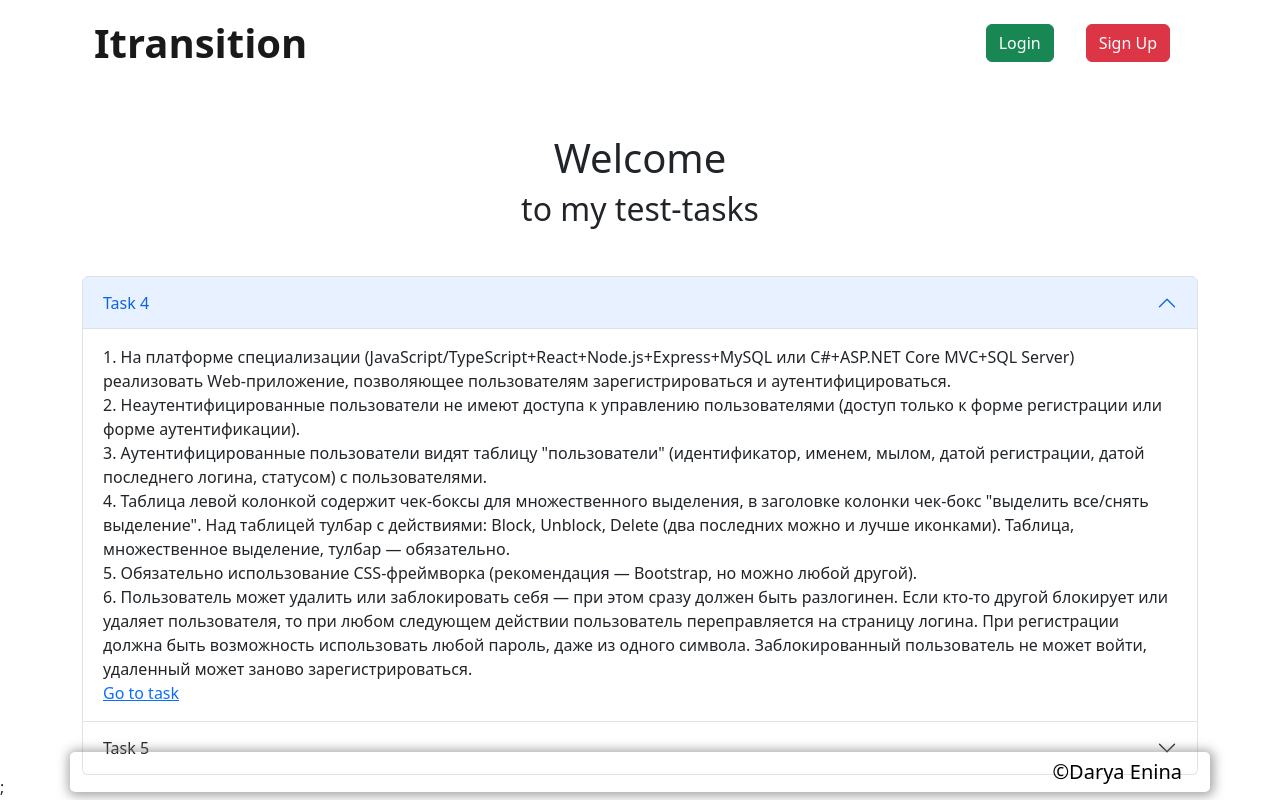
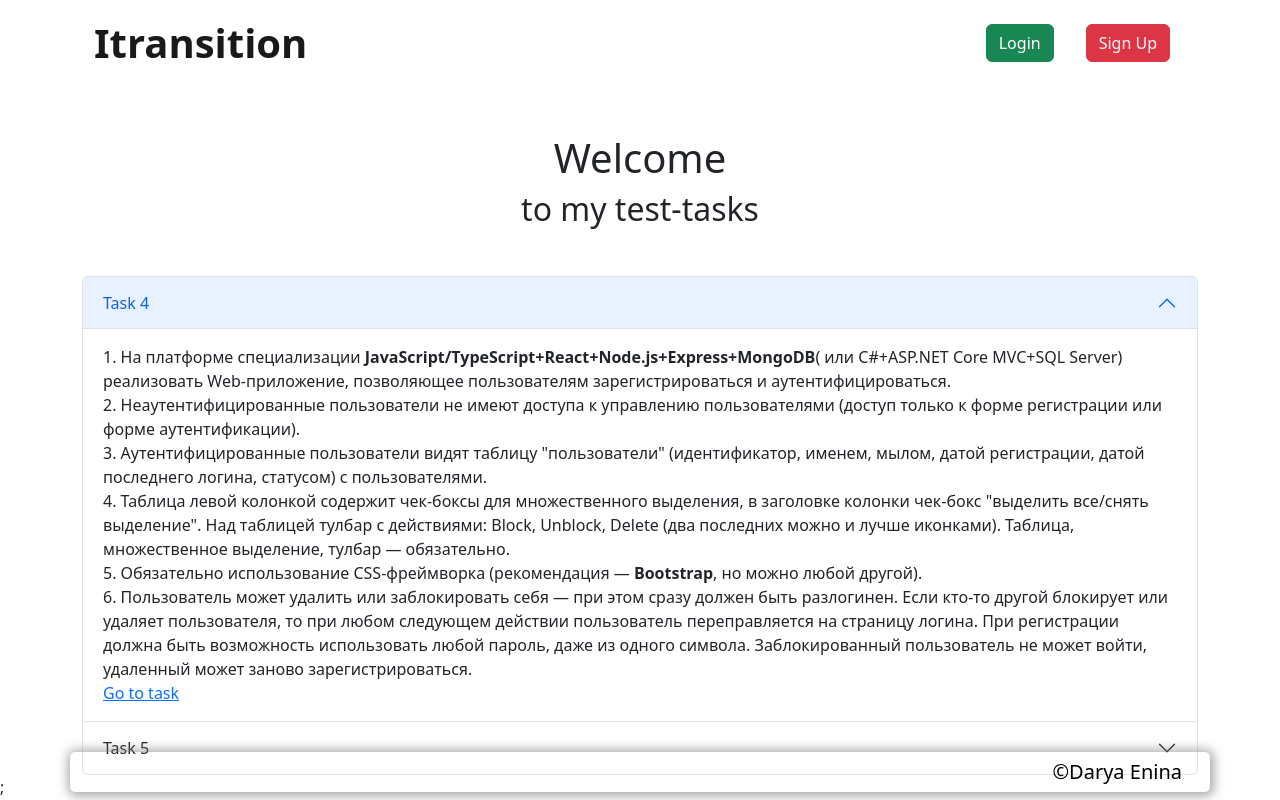
Before and after one commit to DaryaEnina/MERN-APP, a React (Create React App) app in the folder client/: page / in a window 1280 px wide. Built offline with nearby package versions, Linux system fonts and the light colour scheme.

Commit message:
feat: self-block and delete

```diff
--- a/client/src/Components/taskList.jsx
+++ b/client/src/Components/taskList.jsx
@@ -7,10 +7,10 @@ const TaskList = () => {
       <Accordion.Item eventKey="0">
         <Accordion.Header>Task 4</Accordion.Header>
         <Accordion.Body>
-          1. На платформе специализации
-          (JavaScript/TypeScript+React+Node.js+Express+MySQL или C#+ASP.NET Core
-          MVC+SQL Server) реализовать Web-приложение, позволяющее пользователям
-          зарегистрироваться и аутентифицироваться.
+          1. На платформе специализации{" "}
+          <strong>JavaScript/TypeScript+React+Node.js+Express+MongoDB</strong>
+          ( или C#+ASP.NET Core MVC+SQL Server) реализовать Web-приложение,
+          позволяющее пользователям зарегистрироваться и аутентифицироваться.
           <br />
           2. Неаутентифицированные пользователи не имеют доступа к управлению
           пользователями (доступ только к форме регистрации или форме
@@ -23,8 +23,8 @@ const TaskList = () => {
           выделение". Над таблицей тулбар с действиями: Block, Unblock, Delete
           (два последних можно и лучше иконками). Таблица, множественное
           выделение, тулбар — обязательно. <br />
-          5. Обязательно использование CSS-фреймворка (рекомендация — Bootstrap,
-          но можно любой другой). <br />
+          5. Обязательно использование CSS-фреймворка (рекомендация —{" "}
+          <strong>Bootstrap</strong>, но можно любой другой). <br />
           6. Пользователь может удалить или заблокировать себя — при этом сразу
           должен быть разлогинен. Если кто-то другой блокирует или удаляет
           пользователя, то при любом следующем действии пользователь
--- a/client/src/hooks/login.hook.js
+++ b/client/src/hooks/login.hook.js
@@ -9,7 +9,6 @@ export const useLogin = () => {
   const login = useCallback((jwtToken, id) => {
     setToken(jwtToken);
     setUserId(id);
-
     localStorage.setItem(
       storageName,
       JSON.stringify({ userId: id, token: jwtToken })
--- a/client/src/pages/table/tablePage.jsx
+++ b/client/src/pages/table/tablePage.jsx
@@ -1,14 +1,18 @@
 import React from "react";
 import axios from "axios";
-import { useState, useEffect, useCallback } from "react";
+import { useState, useEffect, useCallback, useContext } from "react";
 import { useHttp } from "../../hooks/http.hook";
 import { Container, Table, Button, Row, Col } from "react-bootstrap";
 import Header from "../../Components/Header/header";
+import { LoginContext } from "../../context/loginContext";
 
 const TablePage = () => {
   const [data, setData] = useState([]);
   const [rowItem, setRowItem] = useState([]);
   const { request } = useHttp();
+  const auth = useContext(LoginContext);
+
+  const storageData = JSON.parse(localStorage.getItem("userData"));
 
   const fetchUsers = useCallback(async () => {
     try {
@@ -35,7 +39,7 @@ const TablePage = () => {
 
   useEffect(() => {
     fetchUsers();
-  }, [fetchUsers, rowItem]);
+  }, [fetchUsers]);
 
   //BLOCK
   const onBlock = useCallback(
@@ -48,12 +52,19 @@ const TablePage = () => {
             headers: { "Content-Type": "application/json" },
           }
         );
-        fetchUsers();
       } catch (error) {
         console.log(error);
       }
+      for (let i = 0; i < rowItem.length; i++) {
+        if (storageData.userId === rowItem[i]) {
+          auth.logOut();
+        } else {
+          fetchUsers();
+        }
+      }
     },
-    [fetchUsers]
+
+    [fetchUsers, auth, storageData, rowItem]
   );
 
   //UNBLOCK
@@ -68,8 +79,6 @@ const TablePage = () => {
           }
         );
         fetchUsers();
-        //TODO убрать чекбоксы после блок/анблок
-        //заняться функционалом блок=х-з
       } catch (error) {
         console.log(error);
       }
@@ -78,7 +87,8 @@ const TablePage = () => {
   );
 
   //DELETE
-  const deleteUser = useCallback(async (id) => {
+  const deleteUser = useCallback(
+    async (id) => {
       try {
         await axios.delete(
           `/api/users/delete/${id}`,
@@ -90,7 +100,16 @@ const TablePage = () => {
       } catch (error) {
         console.log(error);
       }
-  }, []);
+      for (let i = 0; i < rowItem.length; i++) {
+        if (storageData.userId === rowItem[i]) {
+          auth.logOut();
+        } else {
+          fetchUsers();
+        }
+      }
+    },
+    [auth, fetchUsers, rowItem, storageData]
+  );
 
   return (
     <>
```
Also changed, not shown: 1 other file (tests, documents, lock files or other folders). Lines whose indentation alone changed are shown as unchanged.
